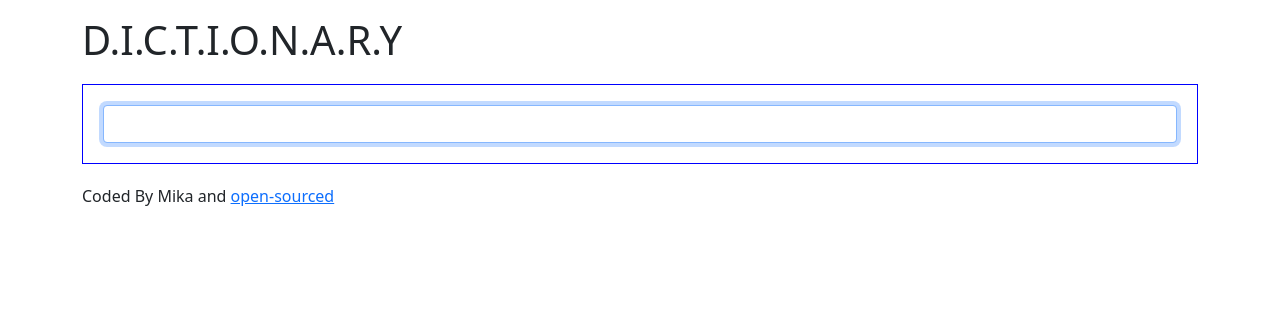
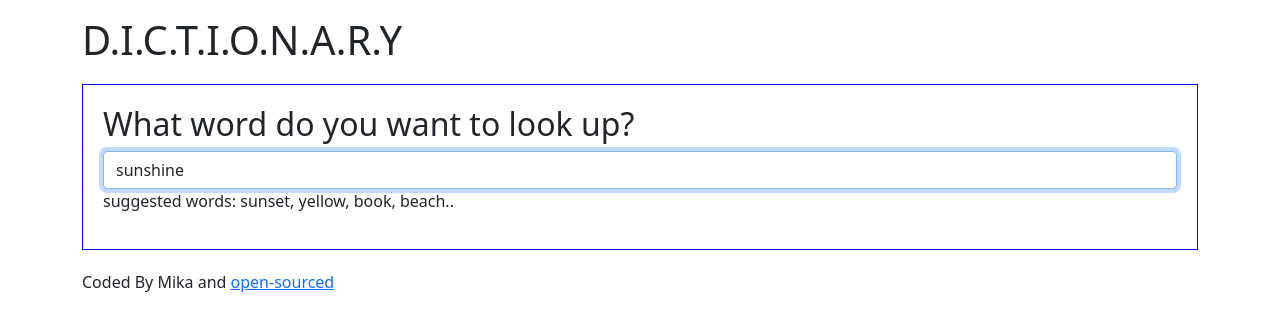
Before and after one commit to aqualinka/react-dictionaryapp, a React (Create React App) app: page / in a window 1280 px wide. Shown: the top 330 px of the page. Built offline with nearby package versions, Linux system fonts and the light colour scheme; no server answers.

Commit message:
update sections

```diff
--- a/src/Dictionary.js
+++ b/src/Dictionary.js
@@ -32,11 +32,12 @@ function handleResponse(response){
 if(loaded){
     return (<div className="Dictionary">
     <section>
+        <h2>What word do you want to look up?</h2>
         <form onSubmit={submitForm}>
-            <input onChange={changeInputValue} type="text" autoFocus={true} className="form-control"/>
+            <input onChange={changeInputValue} type="text" autoFocus={true} defaultValue={props.defaultKeyword} className="form-control"/>
         </form>
+        <p>suggested words: sunset, yellow, book, beach..</p>
     </section>
-
     <Results results={results}/>
 </div>);
 } else  {
--- a/src/Meaning.js
+++ b/src/Meaning.js
@@ -3,21 +3,19 @@ import Synonyms from "./Synonyms";
 
 export default function Meaning(props){
    //console.log(props.meaning);
-    return (<div className="Meaning">
+    return (
+    <div className="Meaning">
        <h3>{props.meaning.partOfSpeech}</h3>
 
             {props.meaning.definitions.map(function(definition, index){
             return (
                 <div key={index}>
-                    <div><strong>Definition: </strong>{definition.definition}<br/>
-                        <em><strong>Example: </strong>{definition.example}</em>
+                    <div><strong>Definition: </strong>{definition.definition}</div>
+                        <div>Example:{definition.example}</div>
                         <Synonyms synonyms={definition.synonyms}/>
-                    </div>
+
                 </div>
                 );
             })}
-
-
-
     </div>);
 }
--- a/src/Results.js
+++ b/src/Results.js
@@ -14,15 +14,13 @@ console.log(props.results);
                     </div>);
                 })}
             </section>
-            <section>
+
             {props.results.meanings.map(function(meaning, index){
-                    return (<div key={index}>
+                    return (<section key={index}>
                         <Meaning meaning={meaning}/>
-                    </div>
+                    </section>
                     );
                 })}
-            </section>
-
             </div>);
     } else {
         return null;
```
